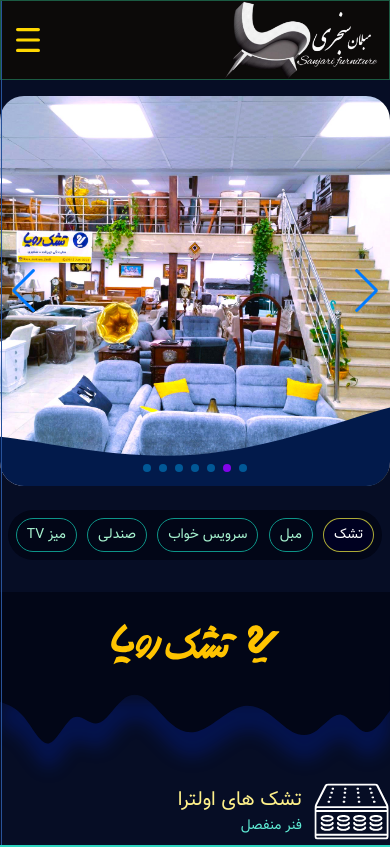
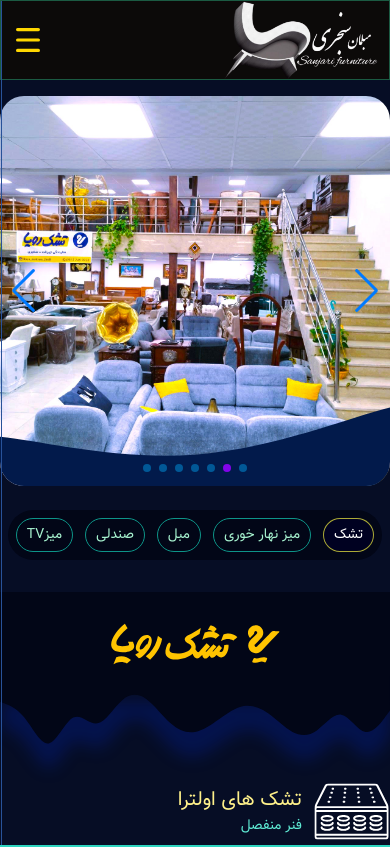
Before and after one commit to shahin-troy/Sanjari_furniture, a React (Vite) app: page / in a window 390 px wide. Shown: the top 847 px of the page. Built offline with nearby package versions, Linux system fonts and the light colour scheme.

Commit message:
creating-lunchTable-component

```diff
--- /dev/null
+++ b/components/lunchTable.jsx
@@ -0,0 +1,18 @@
+export default function LunchTable() {
+  return (
+    <div className="w-[100%] mx-auto">
+      <div className="w-[97%] mx-auto rounded-xl mt-4 h-[400px] overflow-hidden">
+        <img src="/lunchTable/id-1-n-3.jpg" className="rounded-2xl" />
+      </div>
+      <div className="w-[97%] mx-auto rounded-xl mt-4 h-[400px] overflow-hidden">
+        <img src="/lunchTable/id-3-n-1.jpg" className="rounded-2xl" />
+      </div>
+      <div className="w-[97%] mx-auto rounded-xl mt-4 h-[400px] overflow-hidden">
+        <img src="/lunchTable/id-4-n-2.jpg" className="rounded-2xl" />
+      </div>
+      <div className="w-[97%] mx-auto rounded-xl mt-4 h-[400px] overflow-hidden">
+        <img src="/lunchTable/id-6-n-2.jpg" className="rounded-2xl" />
+      </div>
+    </div>
+  );
+}
--- a/components/productSection.jsx
+++ b/components/productSection.jsx
@@ -1,7 +1,8 @@
+/* eslint-disable react/prop-types */
 /* eslint-disable react/no-unknown-property */
-const products = ["تشک", "مبل", " سرویس خواب", "صندلی", "میز TV"];
+// const products = ["تشک", "مبل", " سرویس خواب", "صندلی", "میز TV"];
 
-export default function ProductSection() {
+export default function ProductSection({section,setSection}) {
   function selectedItem(e) {
     let ss = document.querySelectorAll('[datatype="products-item"]');
     ss.forEach((item) => item.classList.remove("active"));
@@ -15,17 +16,46 @@ export default function ProductSection() {
         onClick={selectedItem}
         className="w-[96%] mx-auto rounded-full py-2 bg-slate-950 border-yellow-300 border-t-0 border-b-0 border-3 mt-6 flex justify-between items-center px-2 text-sm sm:text-base font-Vazir md:text-lg text-emerald-200 "
       >
-        {products.map((product) => (
+          <div onClick={()=>setSection("mattress")}
+            datatype="products-item"
+            className={` ${
+              section == "mattress" && "active"
+            } px-[10px] py-[6px] transition-all border border-teal-600 rounded-full cursor-pointer sm:px-5`}
+          >
+            تشک
+          </div>
+          <div onClick={()=>setSection("lunchTable")}
+            datatype="products-item"
+            className={` ${
+              section == "تشک" && "active"
+            } px-[10px] py-[6px] transition-all border border-teal-600 rounded-full cursor-pointer sm:px-5`}
+          >
+میز نهار خوری
+          </div>
           <div
             datatype="products-item"
-            key={product}
             className={` ${
-              product == "تشک" && "active"
+              section == "تشک" && "active"
             } px-[10px] py-[6px] transition-all border border-teal-600 rounded-full cursor-pointer sm:px-5`}
           >
-            {product}{" "}
+مبل
           </div>
-        ))}
+          <div
+            datatype="products-item"
+            className={` ${
+              section == "تشک" && "active"
+            } px-[10px] py-[6px] transition-all border border-teal-600 rounded-full cursor-pointer sm:px-5`}
+          >
+صندلی
+          </div>
+          <div
+            datatype="products-item"
+            className={` ${
+              section == "تشک" && "active"
+            } px-[10px] py-[6px] transition-all border border-teal-600 rounded-full cursor-pointer sm:px-5`}
+          >
+میزTV
+          </div>
 
         {/* <div className="">ساعت</div> */}
         {/* <div className="">آینه</div> */}
--- a/pages/HomePage.jsx
+++ b/pages/HomePage.jsx
@@ -4,6 +4,8 @@ import Poster from "../components/Poster";
 import ProductSection from "../components/productSection";
 import MattressSection from "../components/MattressSection";
 import Footer from "../components/Footer";
+import LunchTable from "../components/lunchTable";
+import { useState } from "react";
 
 const ultraMattress = [
   {
@@ -109,15 +111,19 @@ const poster = [
 ];
 
 export default function HomePage() {
+  const [section, setSection] = useState("mattress");
   return (
     <>
       <Header />
       <Poster poster={poster} />
-      <ProductSection />
-      <MattressSection
-        bonelMattress={bonelMattress}
-        ultraMattress={ultraMattress}
-      />
+      <ProductSection section={section} setSection={setSection} />
+      {section == "mattress" && (
+        <MattressSection
+          bonelMattress={bonelMattress}
+          ultraMattress={ultraMattress}
+        />
+      )}
+      {section == "lunchTable" && <LunchTable />}
       <Footer />
     </>
   );
```
